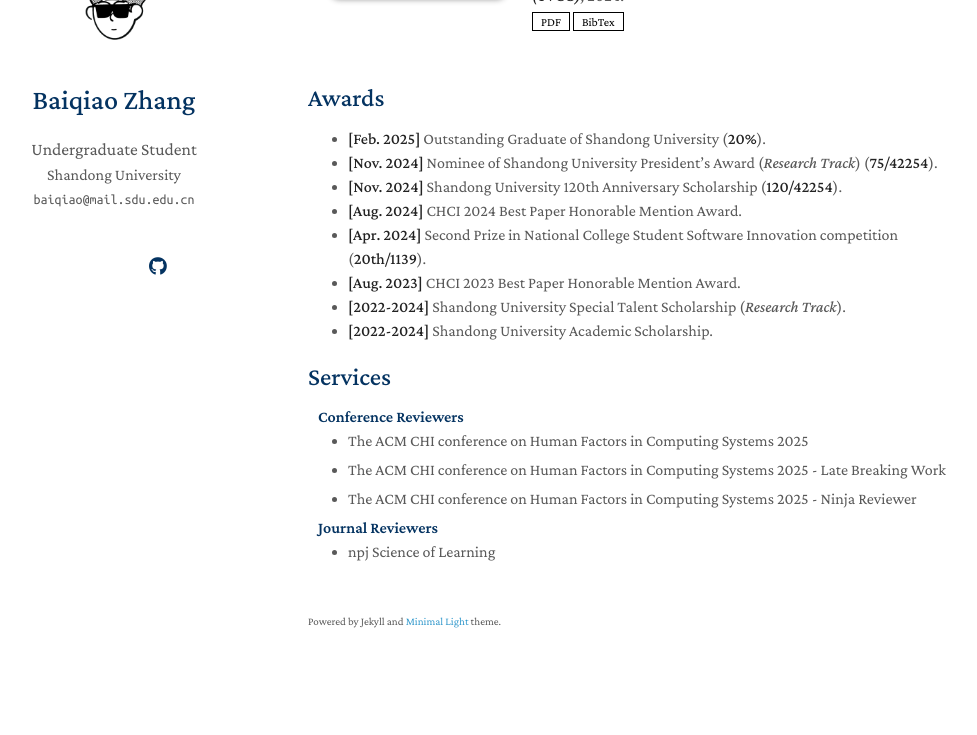
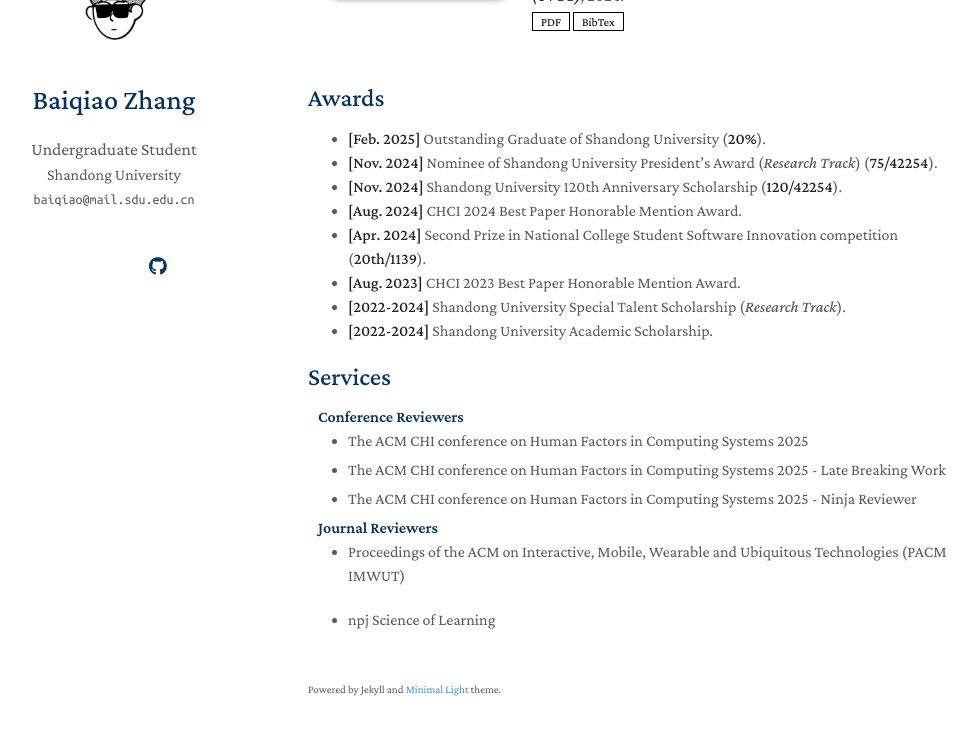
Before and after one commit to YulongBian/yulongbian.github.io, a Jekyll site: the page built from index.md, in a window 1280 px wide and 900 px high, scrolled down 2441 px, cut to the strip 130-865 px from the top of the window. Shown: the whole strip, without its empty margins (162-1139 px from the left). Built offline with Jekyll 4.4.1, drawn with Linux system fonts in a browser that asks for light colours; a style sheet for code colours, icons or effects is not loaded; our own code applies the rules of GitHub Pages for plain Markdown files; before the commit the page ends 3273 px from its top, so only the background shows below that.

Commit message:
reviewer

```diff
--- a/_includes/services.md
+++ b/_includes/services.md
@@ -17,5 +17,9 @@
 <h4 style="margin:0 10px 0;">Journal Reviewers</h4>
 
 <ul style="margin:0 0 20px;">
+  <li><a href="https://dl.acm.org/journal/imwut"><autocolor>Proceedings of the ACM on Interactive, Mobile, Wearable and Ubiquitous Technologies (PACM IMWUT)</autocolor></a></li>
+</ul>
+
+<ul style="margin:0 0 20px;">
   <li><a href="https://www.nature.com/npjscilearn/"><autocolor>npj Science of Learning</autocolor></a></li>
 </ul>
```
